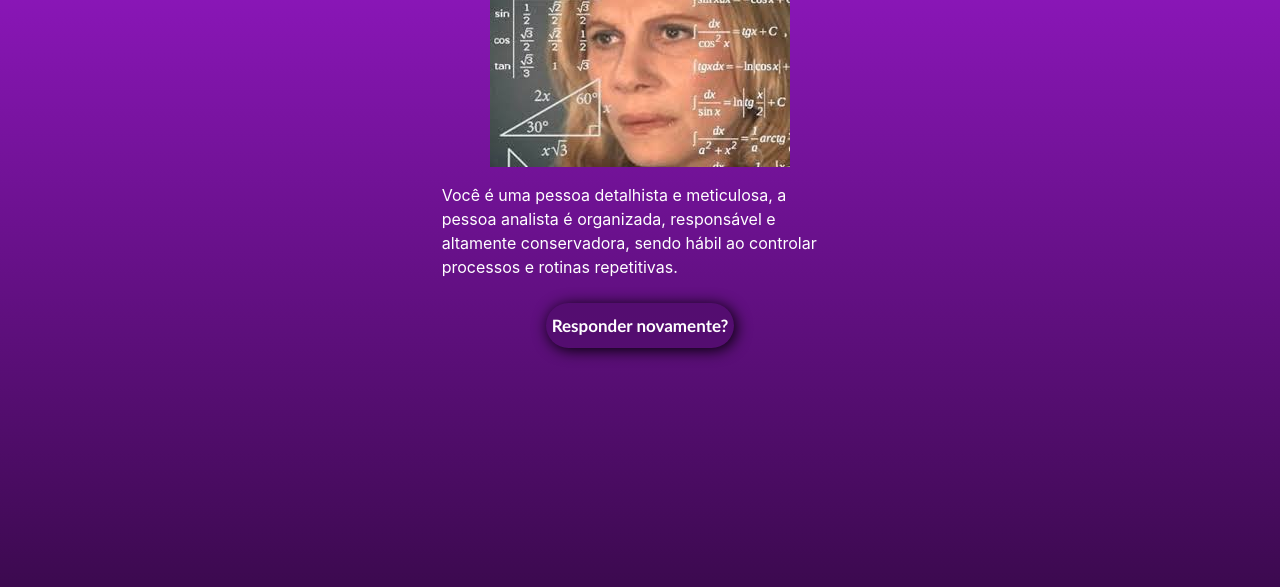
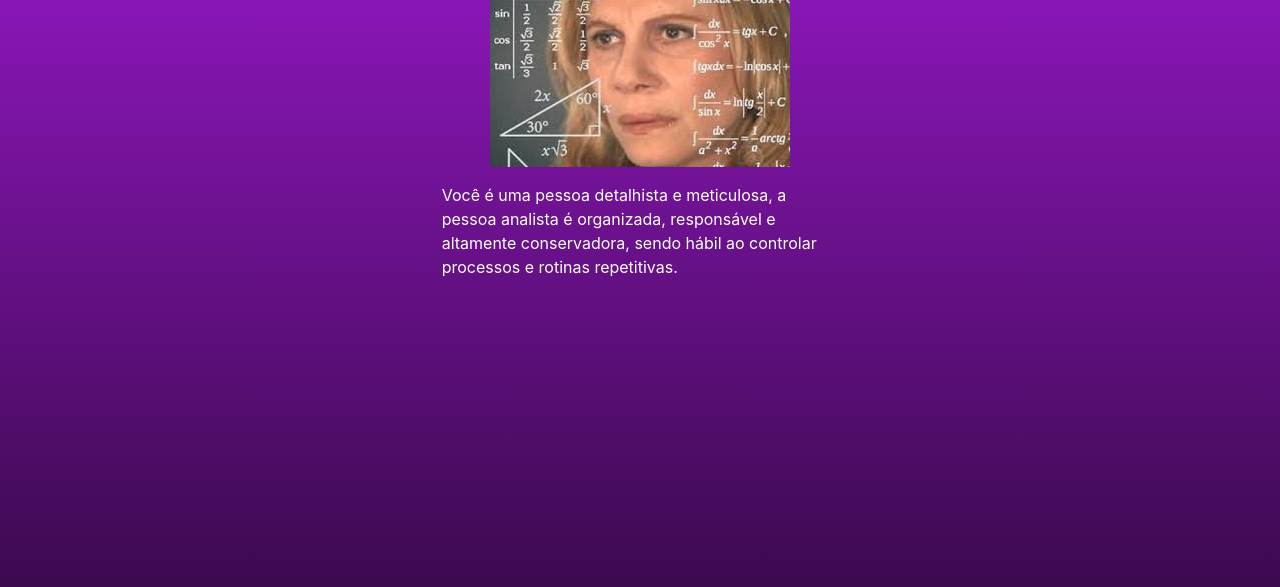
Before and after one commit to JPy95/Sigmund, a PHP site: page /students/view/result/result.php?perfil=1 in a window 1280 px wide. Shown: the part 183-770 px from the top of the page. Run offline with PHP 8.4, Linux system fonts and the light colour scheme.

Commit message:
Ajuste Tela de Resultado

```diff
--- a/view/result/result.php
+++ b/view/result/result.php
@@ -41,7 +41,6 @@
           }
         ?>
       </p>
-      <a href="quiz.php"><button class='btn-result-style mt-2'>Responder novamente?</button></a>
     </div>
     <!-- Optional JavaScript -->
     <!-- jQuery first, then Popper.js, then Bootstrap JS -->
```
